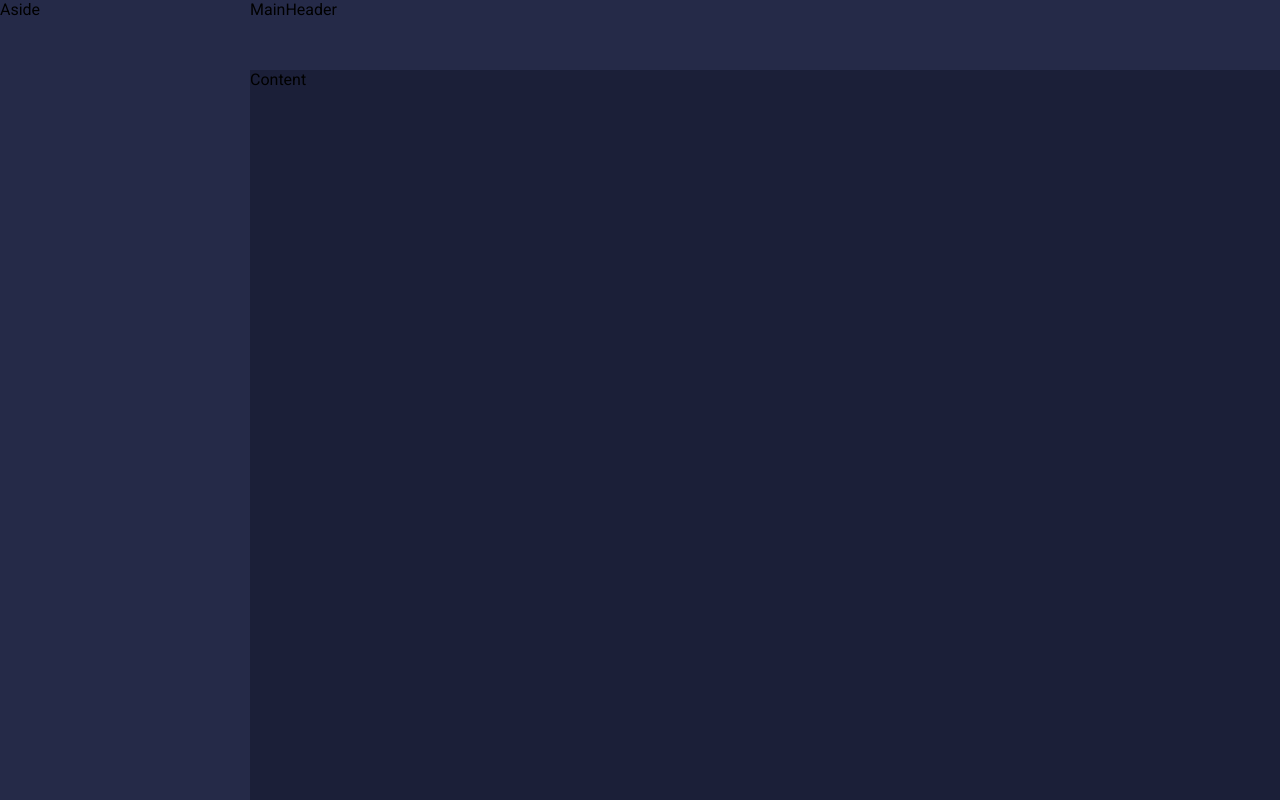
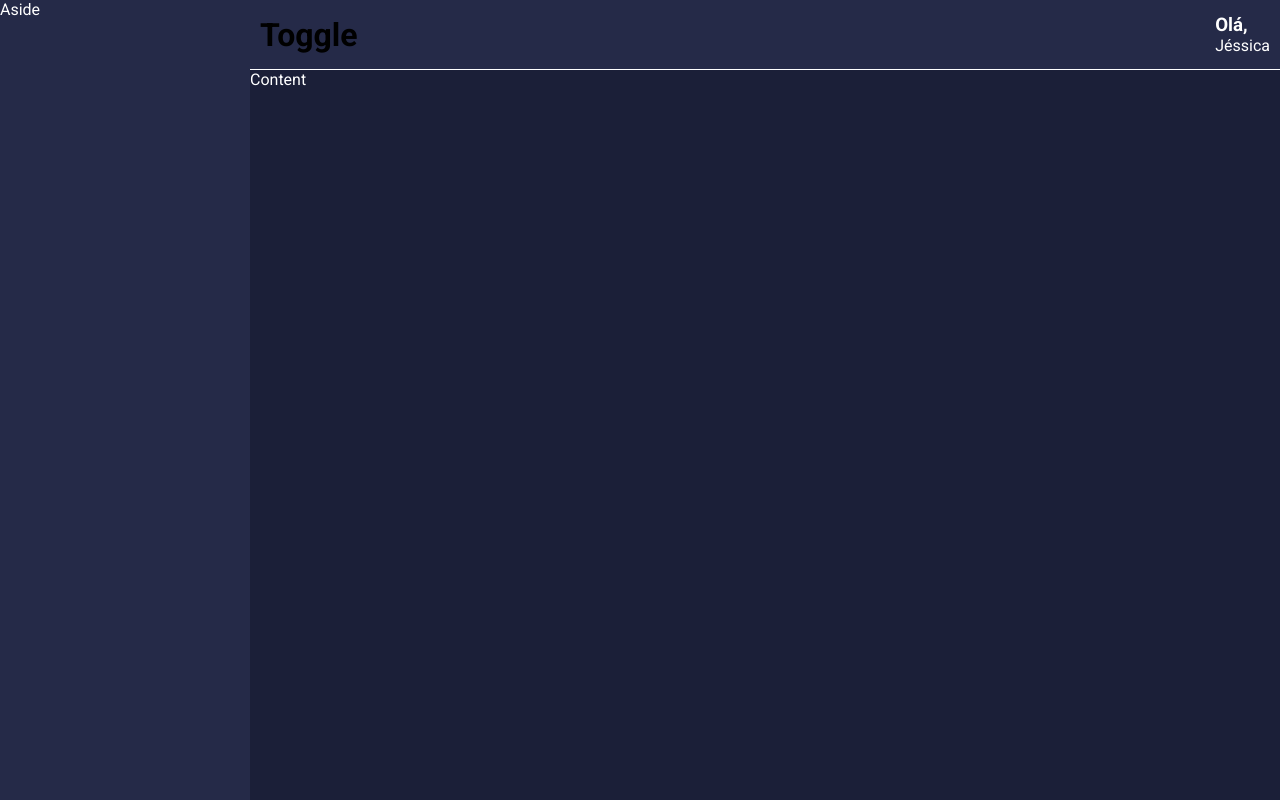
Before and after one commit to JessicaLopesDev/my-wallet-dashboard, a React (Vite) app: page / in a window 1280 px wide. Built offline with nearby package versions, Linux system fonts and the light colour scheme.

Commit message:
Comecando estilizar o Main Header

```diff
--- a/src/components/Aside/styles.ts
+++ b/src/components/Aside/styles.ts
@@ -2,5 +2,6 @@ import styled from 'styled-components'
 
 export const Container = styled.div`
   grid-area: AS;
-  background-color: #252A48;
+  background-color: ${({ theme }) => theme.colors.secondary};
+  color: ${({ theme }) => theme.colors.white};
 `
--- a/src/components/Content/styles.ts
+++ b/src/components/Content/styles.ts
@@ -2,5 +2,6 @@ import styled from 'styled-components'
 
 export const Container = styled.div`
   grid-area: CT;
-  background-color: #1B1F38;
+  background-color: ${({ theme }) => theme.colors.primary};
+  color: ${({ theme }) => theme.colors.white};
 `
--- a/src/components/MainHeader/index.tsx
+++ b/src/components/MainHeader/index.tsx
@@ -1,5 +1,13 @@
 import * as S from './styles'
 
 export const MainHeader = () => {
-  return <S.Container>MainHeader</S.Container>
+  return (
+    <S.Container>
+      <h1>Toggle</h1>
+      <S.Profile>
+        <S.Welcome>Olá, </S.Welcome>
+        <S.UserName>Jéssica</S.UserName>
+      </S.Profile>
+    </S.Container>
+  )
 }
--- a/src/components/MainHeader/styles.ts
+++ b/src/components/MainHeader/styles.ts
@@ -2,5 +2,19 @@ import styled from 'styled-components'
 
 export const Container = styled.div`
   grid-area: MH;
-  background-color: #252A48;
+  background-color: ${({ theme }) => theme.colors.secondary};
+
+  display: flex;
+  align-items: center;
+  justify-content: space-between;
+
+  padding: 0 10px;
+  border-bottom: 1px solid ${({ theme }) => theme.colors.white};
 `
+export const Profile = styled.div`
+  color: ${({ theme }) => theme.colors.white};
+`
+
+export const Welcome = styled.h3``
+
+export const UserName = styled.span``
--- /dev/null
+++ b/src/utils/emojis.ts
@@ -0,0 +1 @@
+export default ['🤑', '🤩', '😍', '😎', '🤑', '😃', '😄'];
```
Also changed, not shown: src/App.tsx (+6 -4 lines), src/utils/formatCurrency.ts (added, +10 -0 lines), src/utils/formatDate.ts (added, +15 -0 lines), src/utils/months.ts (added, +14 -0 lines).
